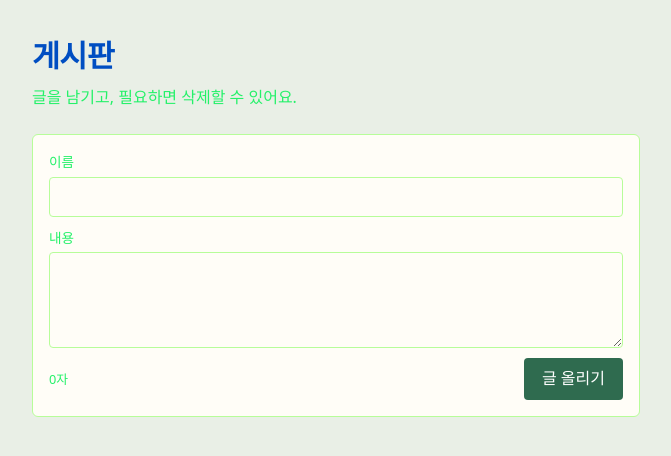
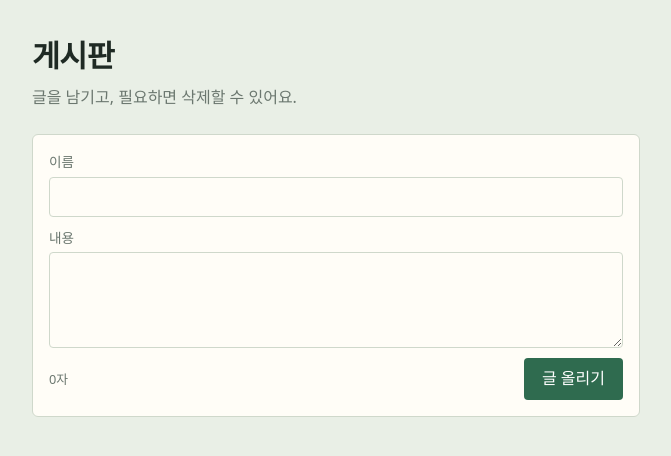
Before and after one commit to gruz9/hack_post, a plain HTML site: page index.html in a window 1280 px wide. Shown: the whole page, without its empty margins (304-975 px from the left). Drawn offline with Linux system fonts and the light colour scheme; no server answers.

Commit message:
코드 수정 17

```diff
--- a/index.html
+++ b/index.html
@@ -5,20 +5,28 @@
 <meta name="viewport" content="width=device-width, initial-scale=1">
 <title>게시판</title>
 <style>
+  /* 화이트 모드 */
   :root {
     --bg: #e9efe6;
     --paper: #fffdf7;
-    --ink: #004ec2;
-    --muted: #24f169;
-    --line: #b7fd99;
+    --ink: #1f2a24;
+    --muted: #6b776f;
+    --line: #cfd8cb;
     --accent: #2f6b4f;
     --danger: #b3382c;
-    --pin: #1b1110;
+    --pin: #d9534f;
   }
+  /* 다크 모드 */
   @media (prefers-color-scheme: dark) {
     :root {
-      --bg: #17201b; --paper: #202b24; --ink: #e7eee8; --muted: #94a39a;
-      --line: #33423a; --accent: #6fbf97; --danger: #ef7d70; --pin: #ef7d70;
+      --bg: #17201b;
+      --paper: #202b24;
+      --ink: #e7eee8;
+      --muted: #94a39a;
+      --line: #33423a;
+      --accent: #6fbf97;
+      --danger: #ef7d70;
+      --pin: #ef7d70;
     }
   }
   * { box-sizing: border-box; }
```
